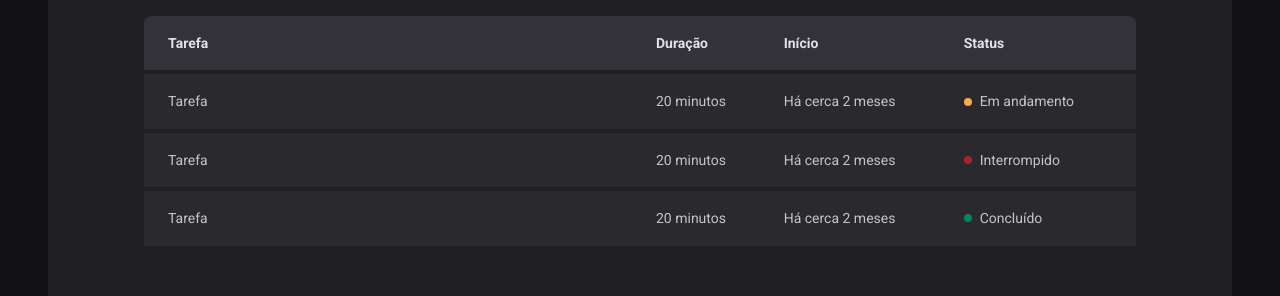
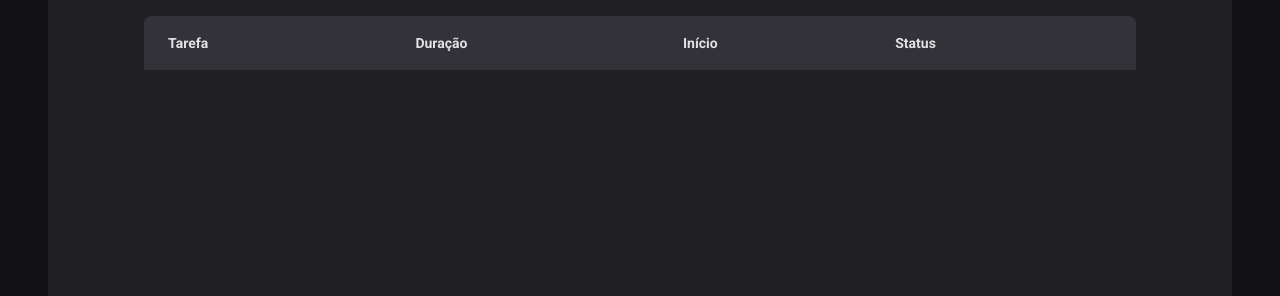
Before and after one commit to croschel/pomodoro-counter, a React (Vite) app: page /history in a window 1280 px wide. Shown: the part 292-588 px from the top of the page. Built offline with nearby package versions, Linux system fonts and the light colour scheme.

Commit message:
feat: add reducer to the project

```diff
--- a/src/contexts/CyclesContext.tsx
+++ b/src/contexts/CyclesContext.tsx
@@ -1,4 +1,4 @@
-import { ReactNode, createContext, useState } from 'react'
+import { ReactNode, createContext, useReducer, useState } from 'react'
 import { Cycle } from '../@types/cycles'
 
 interface CreateCycleData {
@@ -24,7 +24,13 @@ interface PropsComponent {
 export const CyclesContext = createContext({} as CyclesContextType)
 
 export const CyclesContextProvider = ({ children }: PropsComponent) => {
-  const [cycles, setCycles] = useState<Cycle[]>([])
+  const [cycles, dispatch] = useReducer((state: Cycle[], action: any) => {
+    switch (action.type) {
+      case 'ADD_NEW_CYCLE':
+        return [...state, action.payload.newCycle]
+    }
+    return state
+  }, [])
   const [activeCycleId, setActiveCycleId] = useState<string | null>(null)
   const [amountSecondsPassed, setAmountSecondsPassed] = useState(0)
   const setSecondsPassed = (seconds: number) => {
@@ -34,42 +40,58 @@ export const CyclesContextProvider = ({ children }: PropsComponent) => {
   const activeCycle = cycles.find((cycle) => cycle.id === activeCycleId)
 
   const handleCreateNewCycle = (data: CreateCycleData) => {
-    console.log(data)
     const newCycle: Cycle = {
       id: new Date().getUTCMilliseconds().toString(),
       task: data.task,
       minutesAmount: data.minutesAmount,
       startDate: new Date(),
     }
-    setCycles((state) => [...state, newCycle])
+    dispatch({
+      type: 'ADD_NEW_CYCLE',
+      payload: {
+        newCycle,
+      },
+    })
     setActiveCycleId(newCycle.id)
     setAmountSecondsPassed(0)
     // reset()
   }
 
   const handleInterruptCycle = () => {
-    setCycles((state) =>
-      state.map((cycle) => {
-        if (cycle.id === activeCycleId) {
-          return { ...cycle, interruptedDate: new Date() }
-        } else {
-          return cycle
-        }
-      }),
-    )
+    dispatch({
+      type: 'INTERRUPT_CYCLE',
+      payload: {
+        activeCycleId,
+      },
+    })
+    // setCycles((state) =>
+    //   state.map((cycle) => {
+    //     if (cycle.id === activeCycleId) {
+    //       return { ...cycle, interruptedDate: new Date() }
+    //     } else {
+    //       return cycle
+    //     }
+    //   }),
+    // )
     setActiveCycleId(null)
   }
 
   const markCurrentCycleAsFinished = () => {
-    setCycles((state) =>
-      state.map((cycle) => {
-        if (cycle.id === activeCycleId) {
-          return { ...cycle, finishedDate: new Date() }
-        } else {
-          return cycle
-        }
-      }),
-    )
+    dispatch({
+      type: 'MARK_CYCLE_AS_FINISHED',
+      payload: {
+        activeCycleId,
+      },
+    })
+    // setCycles((state) =>
+    //   state.map((cycle) => {
+    //     if (cycle.id === activeCycleId) {
+    //       return { ...cycle, finishedDate: new Date() }
+    //     } else {
+    //       return cycle
+    //     }
+    //   }),
+    // )
   }
   return (
     <CyclesContext.Provider
--- a/src/pages/History/index.tsx
+++ b/src/pages/History/index.tsx
@@ -1,9 +1,24 @@
-import React from 'react'
+import React, { useContext } from 'react'
+import ptBR from 'date-fns/locale/pt-BR'
 import { HistoryContainer, HistoryList, Status } from './styles'
+import { CyclesContext } from '../../contexts/CyclesContext'
+import { Cycle } from '../../@types/cycles'
+import { formatDistanceToNow } from 'date-fns'
 
 // import { Container } from './styles';
 
 export const History: React.FC = () => {
+  const { cycles } = useContext(CyclesContext)
+
+  const renderStatusComponent = (cycle: Cycle) => {
+    if (cycle.finishedDate) {
+      return <Status statusColor="green">Concluído</Status>
+    } else if (cycle.interruptedDate) {
+      return <Status statusColor="red">Interrompido</Status>
+    } else if (!cycle.finishedDate && !cycle.interruptedDate) {
+      return <Status statusColor="yellow">Em andamento</Status>
+    }
+  }
   return (
     <HistoryContainer>
       <h1>Meu Histórico</h1>
@@ -18,30 +33,20 @@ export const History: React.FC = () => {
             </tr>
           </thead>
           <tbody>
-            <tr>
-              <td>Tarefa</td>
-              <td>20 minutos</td>
-              <td>Há cerca 2 meses</td>
-              <td>
-                <Status statusColor="yellow">Em andamento</Status>
-              </td>
-            </tr>
-            <tr>
-              <td>Tarefa</td>
-              <td>20 minutos</td>
-              <td>Há cerca 2 meses</td>
-              <td>
-                <Status statusColor="red">Interrompido</Status>
-              </td>
-            </tr>
-            <tr>
-              <td>Tarefa</td>
-              <td>20 minutos</td>
-              <td>Há cerca 2 meses</td>
-              <td>
-                <Status statusColor="green">Concluído</Status>
-              </td>
-            </tr>
+            {cycles.map((cycle) => (
+              <tr key={cycle.id}>
+                <td>{cycle.task}</td>
+                <td>{cycle.minutesAmount} minutos</td>
+                <td>
+                  {formatDistanceToNow(cycle.startDate, {
+                    addSuffix: true,
+                    // @ts-ignore
+                    locale: ptBR,
+                  })}
+                </td>
+                <td>{renderStatusComponent(cycle)}</td>
+              </tr>
+            ))}
           </tbody>
         </table>
       </HistoryList>
```
